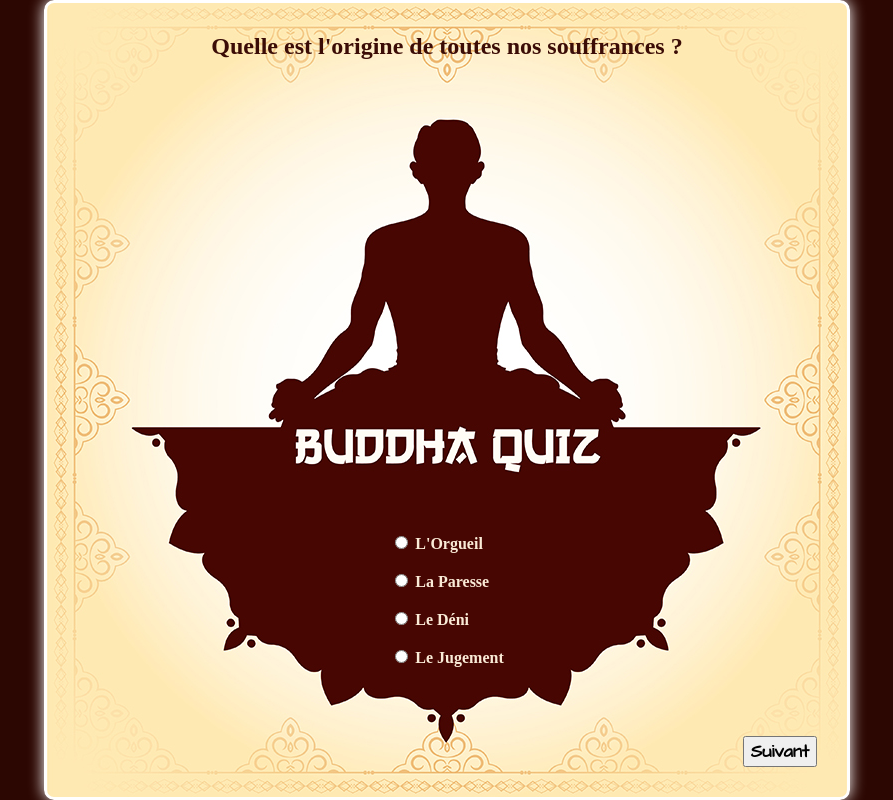
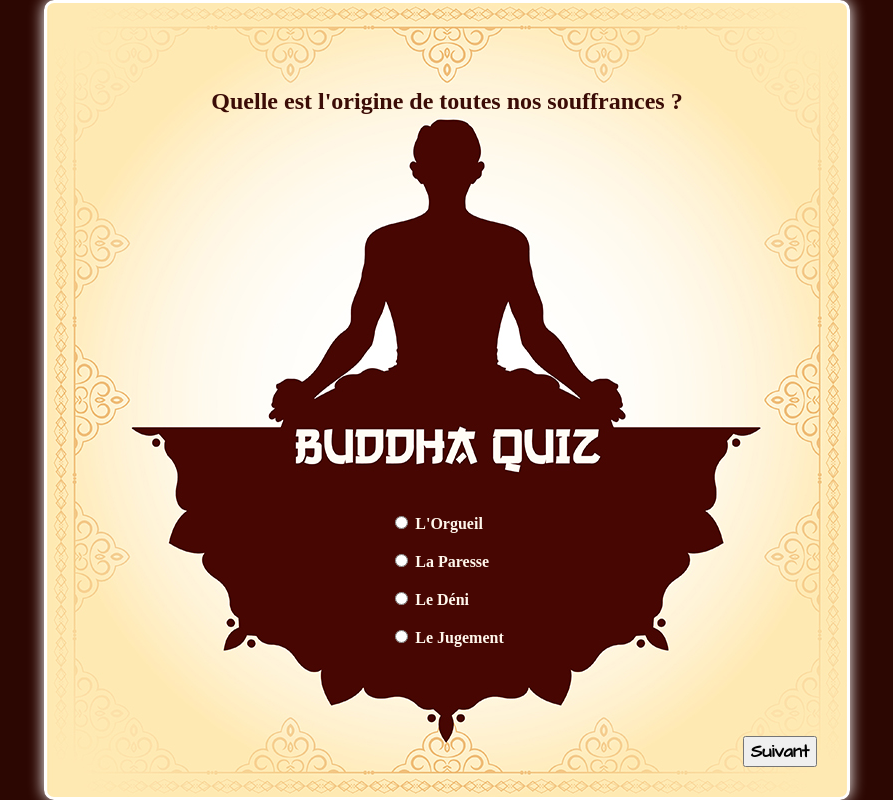
Before and after one commit to YannGUIOT/jQuery-Buddha-Quiz, a plain HTML site: page index.html in a window 1280 px wide. Shown: the whole page, without its empty margins (193-1086 px from the left). Drawn offline with nearby package versions, Linux system fonts and the light colour scheme; a web font is replaced by a local one.

Commit message:
Buddha Quiz

```diff
--- a/style.css
+++ b/style.css
@@ -25,7 +25,7 @@ body {
 
 .question {
   position: absolute;
-  top: 30px;
+  top: 85px;
   color: rgb(59, 12, 6);
   font-weight: 600;
   font-size: x-large;
@@ -34,8 +34,8 @@ body {
 
 .options {
   position: absolute;
-  top: 530px;
-  color: antiquewhite;
+  top: 510px;
+  color: rgb(255, 247, 236);
   font-family: 'Gluten';
   font-weight: 600;
   height: 100px;
```
